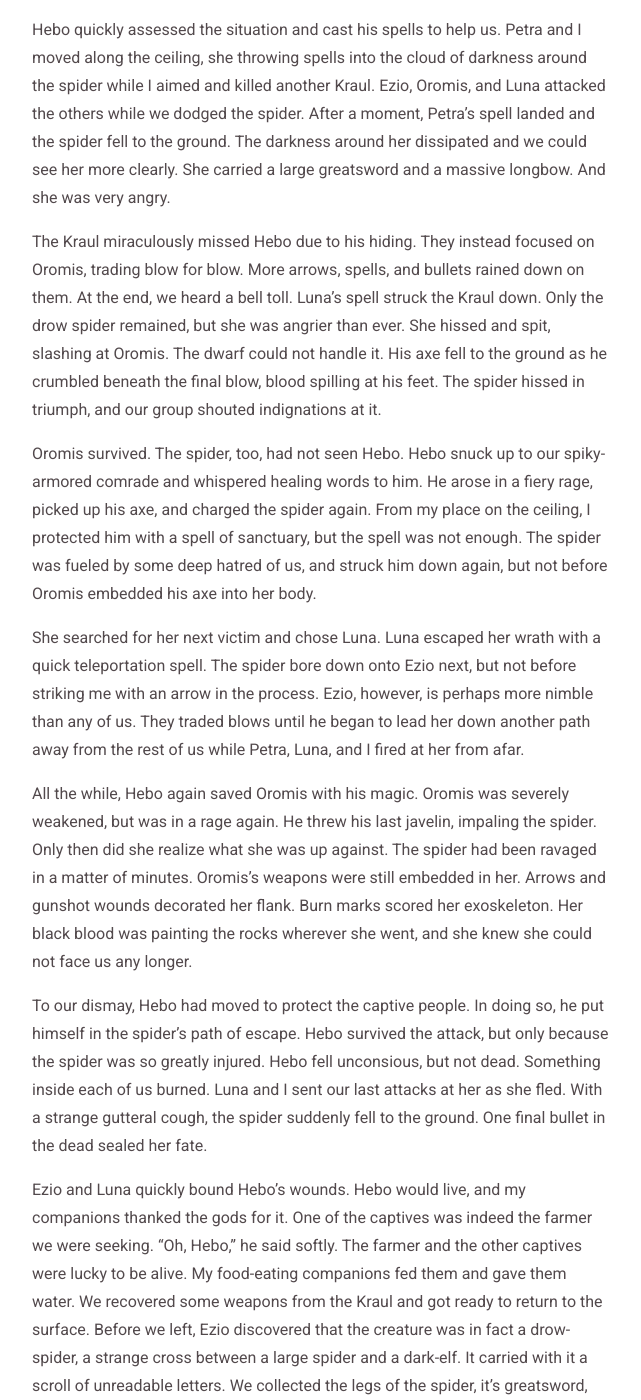
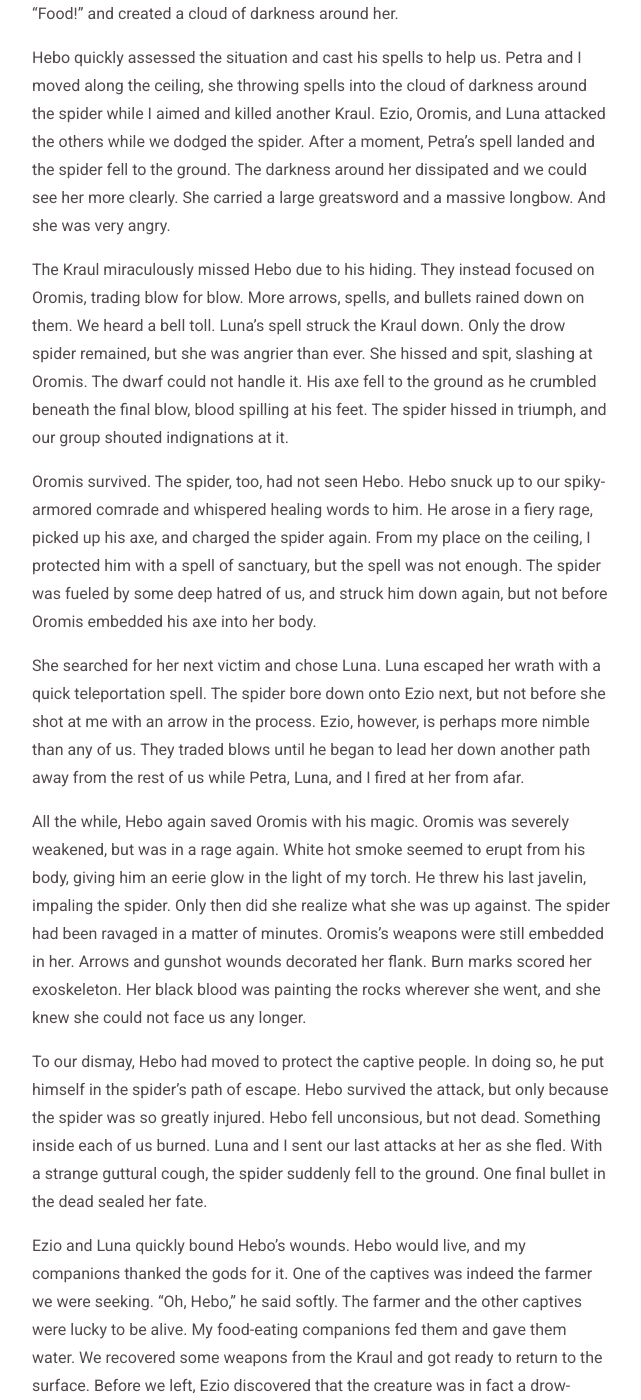
Before and after one commit to clblamires/ninesjournal, a Jekyll site: the page built from _posts/2019-03-16-the-battle-underground.md, in a window 1280 px wide and 1400 px high, scrolled down 1082 px. Shown: the whole window, without its empty margins (318-959 px from the left). Built offline with Jekyll 4.4.1, drawn with Linux system fonts in a browser that asks for light colours; some of the changed text lies outside the part shown.

Commit message:
Update Episodes “2019-03-16-the-battle-underground”

```diff
--- a/_posts/2019-03-16-the-battle-underground.md
+++ b/_posts/2019-03-16-the-battle-underground.md
@@ -1,12 +1,12 @@
 ---
 layout: post
-title:  "The Battle Underground"
-date:   2019-03-16 18:00:00 -0700
+title: The Battle Underground
+date: '2019-03-16 18:00:00 -0700'
 tags: darkness underground drow-spider farmer scroll
 episode: 4
 ---
 
-What was the plan to kill that drow spider and its minions and save those people? We debated far too long before we decided on a plan: Hebo was to sneak in under the guise of invisibility and release the prisoners. The drow spider was asleep and the Kraul were just chittering to themselves, their claws only loosely holding their weapons. Hebo would message us when we should ambush the Kraul. If we moved fast enough, we could kill them all before they even knew we were here.
+What would we do to kill that drow spider and its minions and save those people? We debated far too long before we decided on a plan: Hebo was to sneak in under the guise of invisibility and release the prisoners. The drow spider was asleep and the Kraul were just chittering to themselves, their claws only loosely holding their weapons. Hebo would message us when we should ambush the Kraul as he helped the people to safety. If we moved fast enough, we could kill them all before they even knew we were here.
 
 The plan worked, but not in the way we expected. We got into position. Oromis and Luna, with their weapons drawn, hid in the alcove of our tunnel. I extinguished my light. Petra cast a spider-climb spell on herself and me, and she led me along the ceiling above our enemies. Ezio drew his bow and waited. Hebo managed to free the prisoners. He used his magic to send the message to Ezio. Ezio shouted, loosed his arrow, and we began our battle.
 
@@ -14,14 +14,14 @@ The first Kraul we targeted received an arrow in his throat and a bullet to the
 
 Hebo quickly assessed the situation and cast his spells to help us. Petra and I moved along the ceiling, she throwing spells into the cloud of darkness around the spider while I aimed and killed another Kraul. Ezio, Oromis, and Luna attacked the others while we dodged the spider. After a moment, Petra's spell landed and the spider fell to the ground. The darkness around her dissipated and we could see her more clearly. She carried a large greatsword and a massive longbow. And she was very angry.
 
-The Kraul miraculously missed Hebo due to his hiding. They instead focused on Oromis, trading blow for blow. More arrows, spells, and bullets rained down on them. At the end, we heard a bell toll. Luna's spell struck the Kraul down. Only the drow spider remained, but she was angrier than ever. She hissed and spit, slashing at Oromis. The dwarf could not handle it. His axe fell to the ground as he crumbled beneath the final blow, blood spilling at his feet. The spider hissed in triumph, and our group shouted indignations at it.
+The Kraul miraculously missed Hebo due to his hiding. They instead focused on Oromis, trading blow for blow. More arrows, spells, and bullets rained down on them. We heard a bell toll. Luna's spell struck the Kraul down. Only the drow spider remained, but she was angrier than ever. She hissed and spit, slashing at Oromis. The dwarf could not handle it. His axe fell to the ground as he crumbled beneath the final blow, blood spilling at his feet. The spider hissed in triumph, and our group shouted indignations at it.
 
 Oromis survived. The spider, too, had not seen Hebo. Hebo snuck up to our spiky-armored comrade and whispered healing words to him. He arose in a fiery rage, picked up his axe, and charged the spider again. From my place on the ceiling, I protected him with a spell of sanctuary, but the spell was not enough. The spider was fueled by some deep hatred of us, and struck him down again, but not before Oromis embedded his axe into her body.
 
-She searched for her next victim and chose Luna. Luna escaped her wrath with a quick teleportation spell. The spider bore down onto Ezio next, but not before striking me with an arrow in the process. Ezio, however, is perhaps more nimble than any of us. They traded blows until he began to lead her down another path away from the rest of us while Petra, Luna, and I fired at her from afar.
+She searched for her next victim and chose Luna. Luna escaped her wrath with a quick teleportation spell. The spider bore down onto Ezio next, but not before she shot at me with an arrow in the process. Ezio, however, is perhaps more nimble than any of us. They traded blows until he began to lead her down another path away from the rest of us while Petra, Luna, and I fired at her from afar.
 
-All the while, Hebo again saved Oromis with his magic. Oromis was severely weakened, but was in a rage again. He threw his last javelin, impaling the spider. Only then did she realize what she was up against. The spider had been ravaged in a matter of minutes. Oromis's weapons were still embedded in her. Arrows and gunshot wounds decorated her flank. Burn marks scored her exoskeleton. Her black blood was painting the rocks wherever she went, and she knew she could not face us any longer.
+All the while, Hebo again saved Oromis with his magic. Oromis was severely weakened, but was in a rage again. White hot smoke seemed to erupt from his body, giving him an eerie glow in the light of my torch. He threw his last javelin, impaling the spider. Only then did she realize what she was up against. The spider had been ravaged in a matter of minutes. Oromis's weapons were still embedded in her. Arrows and gunshot wounds decorated her flank. Burn marks scored her exoskeleton. Her black blood was painting the rocks wherever she went, and she knew she could not face us any longer.
 
-To our dismay, Hebo had moved to protect the captive people. In doing so, he put himself in the spider's path of escape. Hebo survived the attack, but only because the spider was so greatly injured. Hebo fell unconsious, but not dead. Something inside each of us burned. Luna and I sent our last attacks at her as she fled. With a strange gutteral cough, the spider suddenly fell to the ground. One final bullet in the dead sealed her fate.
+To our dismay, Hebo had moved to protect the captive people. In doing so, he put himself in the spider's path of escape. Hebo survived the attack, but only because the spider was so greatly injured. Hebo fell unconsious, but not dead. Something inside each of us burned. Luna and I sent our last attacks at her as she fled. With a strange guttural cough, the spider suddenly fell to the ground. One final bullet in the dead sealed her fate.
 
-Ezio and Luna quickly bound Hebo's wounds. Hebo would live, and my companions thanked the gods for it. One of the captives was indeed the farmer we were seeking. "Oh, Hebo," he said softly. The farmer and the other captives were lucky to be alive. My food-eating companions fed them and gave them water. We recovered some weapons from the Kraul and got ready to return to the surface. Before we left, Ezio discovered that the creature was in fact a drow-spider, a strange cross between a large spider and a dark-elf. It carried with it a scroll of unreadable letters. We collected the legs of the spider, it's greatsword, and pieces of its armor before we began our accent back to the world of light.
+Ezio and Luna quickly bound Hebo's wounds. Hebo would live, and my companions thanked the gods for it. One of the captives was indeed the farmer we were seeking. "Oh, Hebo," he said softly. The farmer and the other captives were lucky to be alive. My food-eating companions fed them and gave them water. We recovered some weapons from the Kraul and got ready to return to the surface. Before we left, Ezio discovered that the creature was in fact a drow-spider, a strange cross between a large spider and a dark-elf. It carried with it a scroll of unreadable letters. We collected the legs of the spider, and its greatsword before we began our accent back to the world of light.
```
